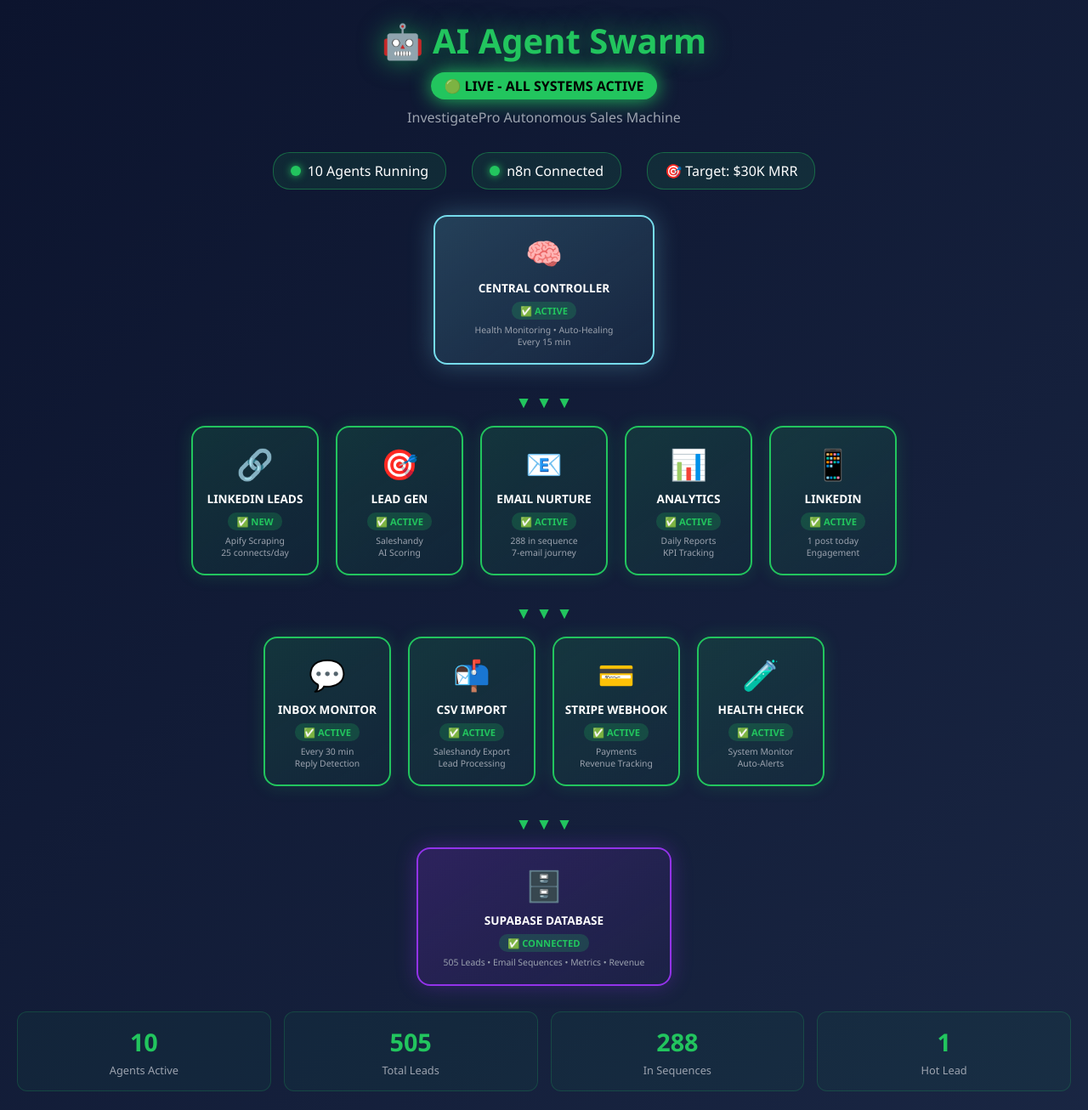
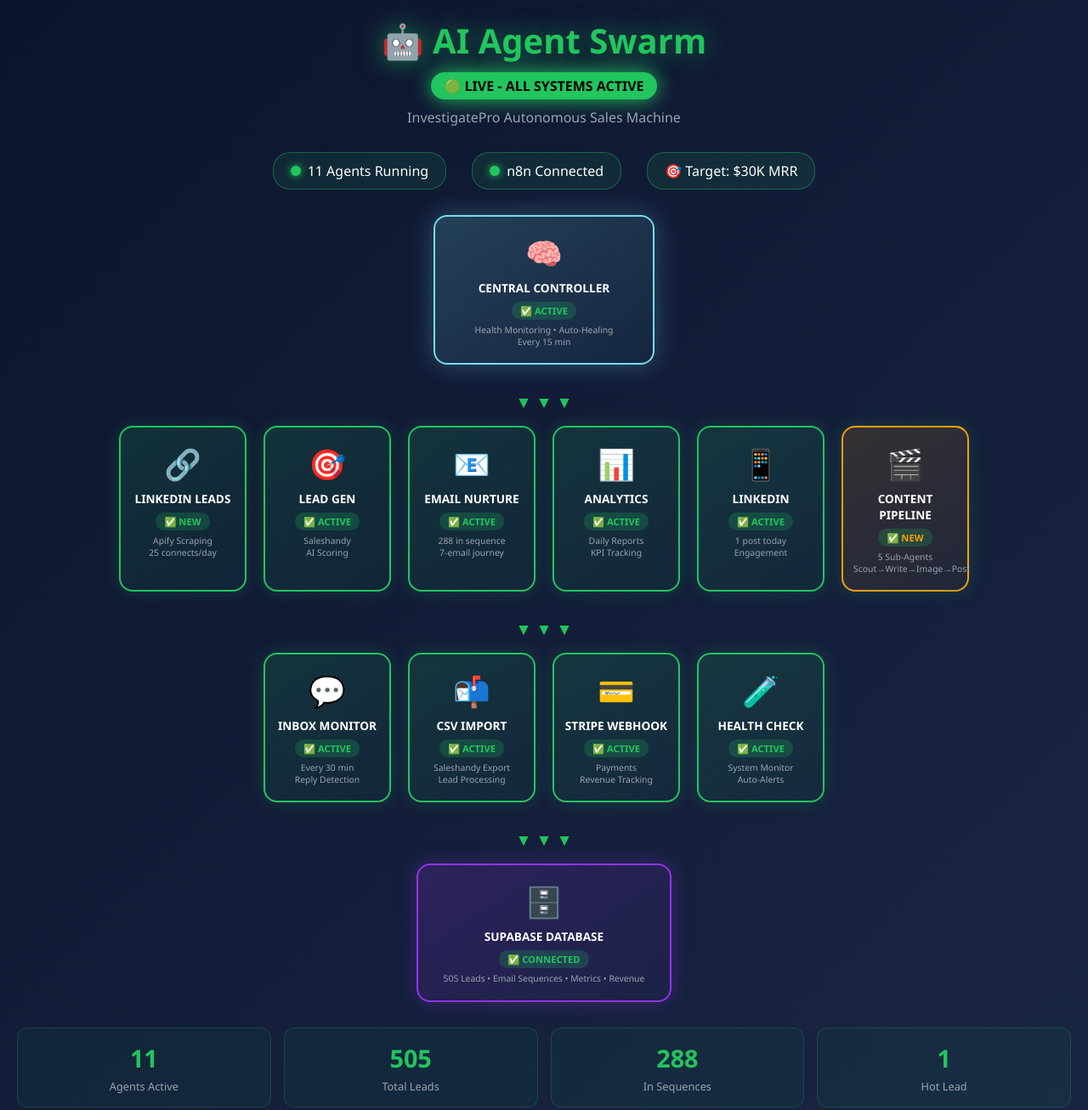
Before and after one commit to BikingDT/investigatepro-landing, a website: page swarm.html in a window 1280 px wide. Shown: the top 1306 px of the page at 85% size. Drawn offline with Linux system fonts and the light colour scheme.

Commit message:
Add Content Pipeline to swarm (Agent 11 - 5 sub-agents)

```diff
--- a/swarm.html
+++ b/swarm.html
@@ -186,7 +186,7 @@
     <div class="status-bar">
         <div class="status-item">
             <div class="status-dot"></div>
-            <span>10 Agents Running</span>
+            <span>11 Agents Running</span>
         </div>
         <div class="status-item">
             <div class="status-dot"></div>
@@ -242,6 +242,12 @@
                 <div class="agent-status">✅ ACTIVE</div>
                 <div class="agent-detail">1 post today<br>Engagement</div>
             </div>
+            <div class="agent-node" style="border-color: #F59E0B; background: linear-gradient(145deg, rgba(245, 158, 11, 0.15), rgba(245, 158, 11, 0.05));">
+                <div class="agent-icon">🎬</div>
+                <div class="agent-name">CONTENT PIPELINE</div>
+                <div class="agent-status" style="color: #F59E0B;">✅ NEW</div>
+                <div class="agent-detail">5 Sub-Agents<br>Scout→Write→Image→Post</div>
+            </div>
         </div>
 
         <div class="flow-section"><div class="flow-arrow">▼ ▼ ▼</div></div>
@@ -289,7 +295,7 @@
 
     <div class="metrics-panel">
         <div class="metric-card">
-            <div class="metric-value">10</div>
+            <div class="metric-value">11</div>
             <div class="metric-label">Agents Active</div>
         </div>
         <div class="metric-card">
```
